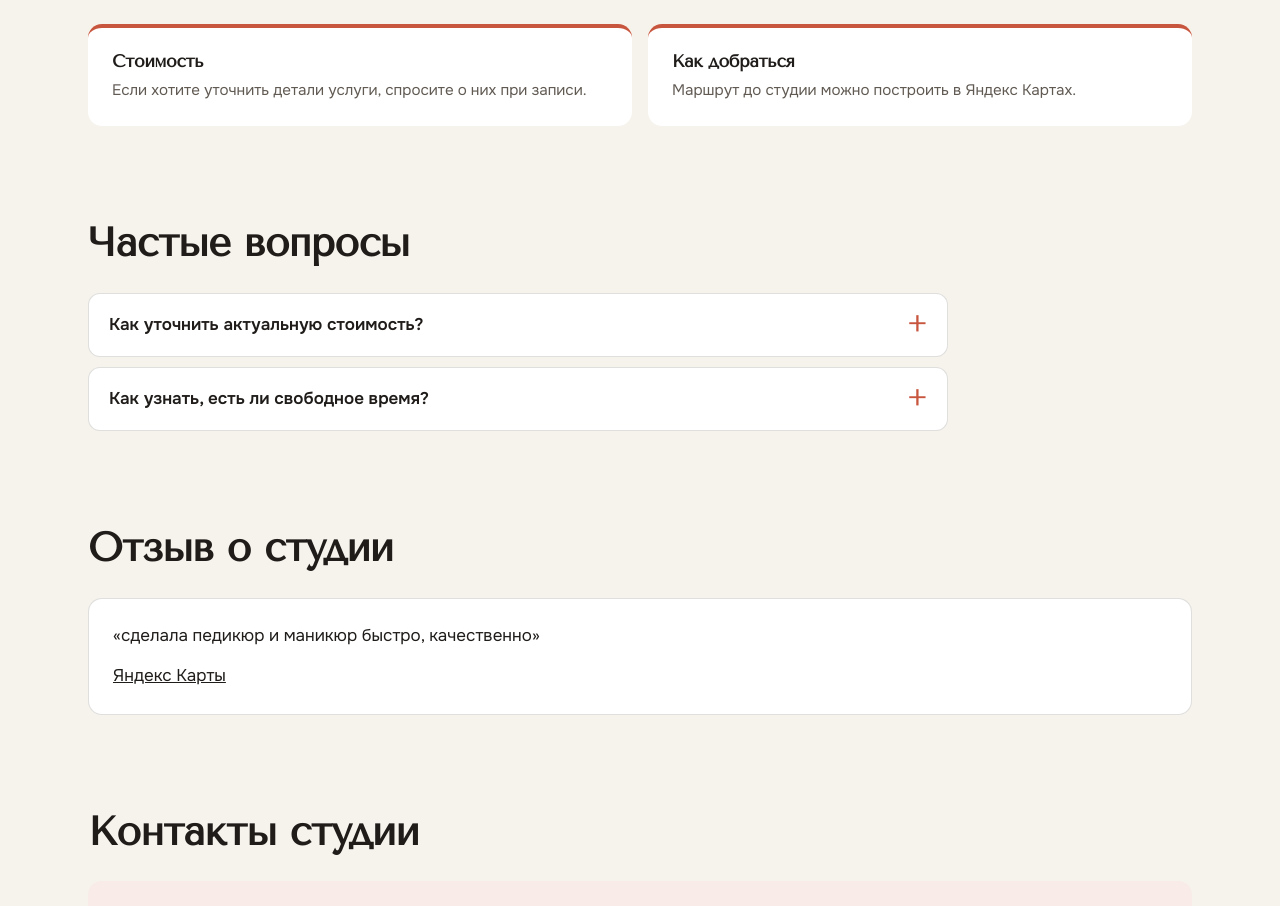
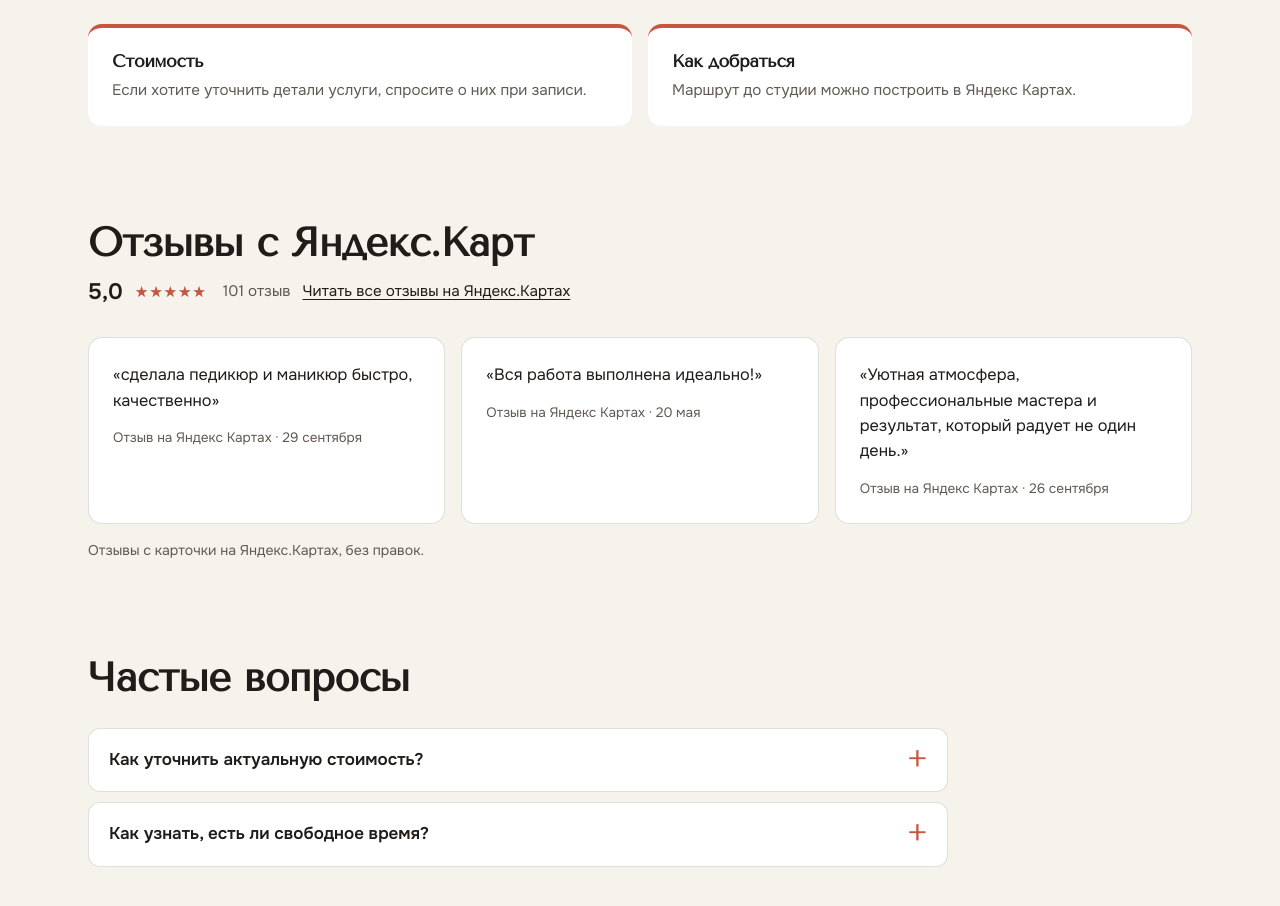
Before and after one commit to tuzir2022-creator/sova-beauty-murmansk, a plain HTML site: page index.html in a window 1280 px wide. Shown: the part 2286-3192 px from the top of the page. Drawn offline with Linux system fonts and the light colour scheme.

Commit message:
Build studio demo with VS-06

```diff
--- a/index.html
+++ b/index.html
@@ -91,15 +91,21 @@
     </ul>
   </section>
 
-
+  <section class="s-section s-reveal">
+    <header class="s-section__head s-section__head--reviews"><h2>Отзывы с Яндекс.Карт</h2><p class="s-reviews__rating"><span class="s-reviews__num">5,0</span><span class="s-reviews__stars" style="--r: 5" aria-label="рейтинг 5,0 из 5"></span><span class="s-reviews__count">101 отзыв</span><a class="s-reviews__all" href="https://yandex.ru/maps/org/88266192648/reviews/" target="_blank" rel="noopener">Читать все отзывы на Яндекс.Картах</a></p></header>
+    <ul class="s-reviews">
+      <li><blockquote>«сделала педикюр и маникюр быстро, качественно»</blockquote><p class="s-reviews__who">Отзыв на Яндекс Картах · 29 сентября</p></li>
+      <li><blockquote>«Вся работа выполнена идеально!»</blockquote><p class="s-reviews__who">Отзыв на Яндекс Картах · 20 мая</p></li>
+      <li><blockquote>«Уютная атмосфера, профессиональные мастера и результат, который радует не один день.»</blockquote><p class="s-reviews__who">Отзыв на Яндекс Картах · 26 сентября</p></li>
+    </ul>
+    <p class="s-note">Отзывы с карточки на Яндекс.Картах, без правок.</p>
+  </section>
 
   <section class="s-section s-reveal">
     <header class="s-section__head"><h2>Частые вопросы</h2></header>
     <div class="s-faq"><details><summary>Как уточнить актуальную стоимость?</summary><p>Откройте карточку студии и уточните цену выбранной услуги при записи.</p></details><details><summary>Как узнать, есть ли свободное время?</summary><p>Откройте карточку студии на Яндекс Картах и воспользуйтесь указанным там каналом связи.</p></details></div>
   </section>
 
-  <section class="s-section s-reveal"><header class="s-section__head"><h2>Отзыв о студии</h2></header>
-  <ul class="s-reviews"><li><p>«сделала педикюр и маникюр быстро, качественно»</p><a href="https://yandex.ru/maps/org/88266192648/reviews/">Яндекс Карты</a></li></ul></section>
   <section class="s-section s-final s-reveal" id="contacts">
     <header class="s-section__head"><h2>Контакты студии</h2></header>
     <div class="s-contacts">
```
